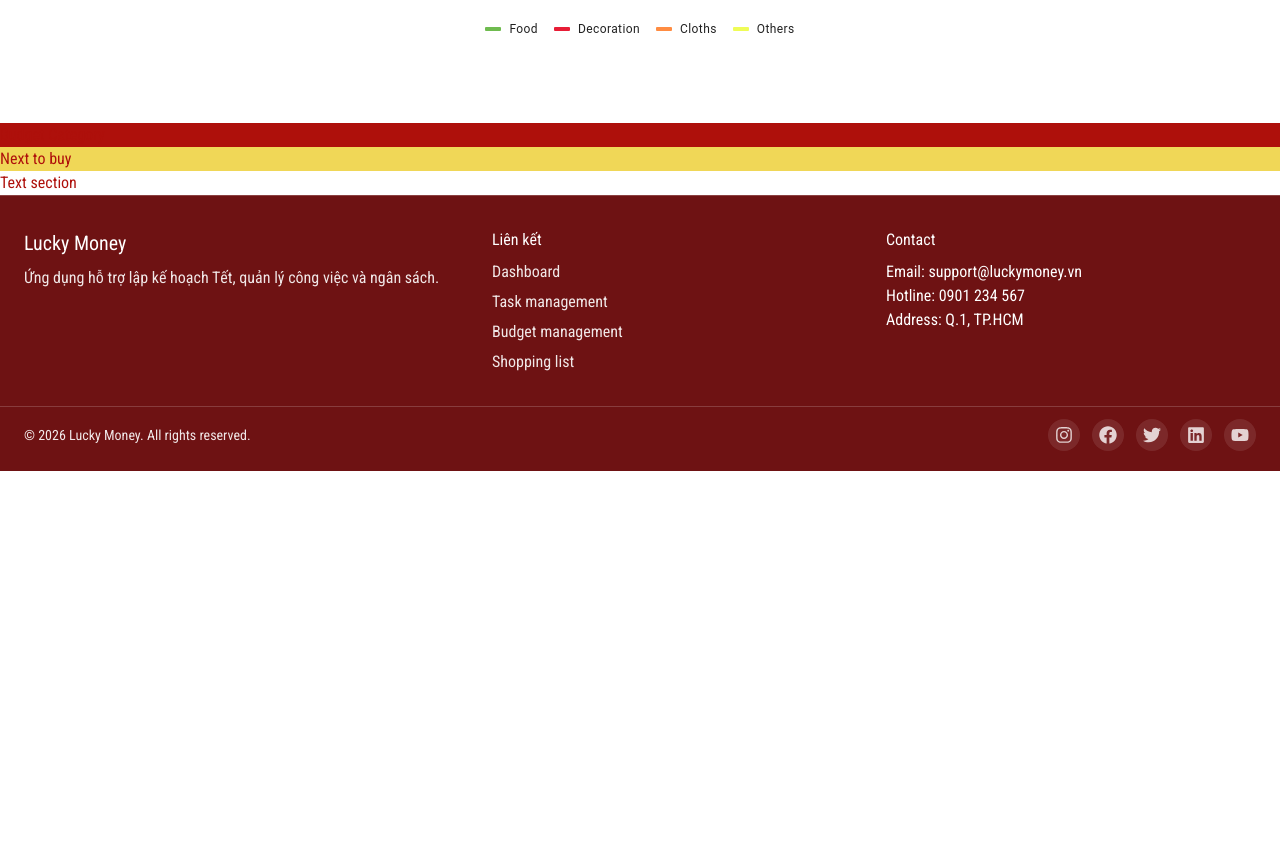
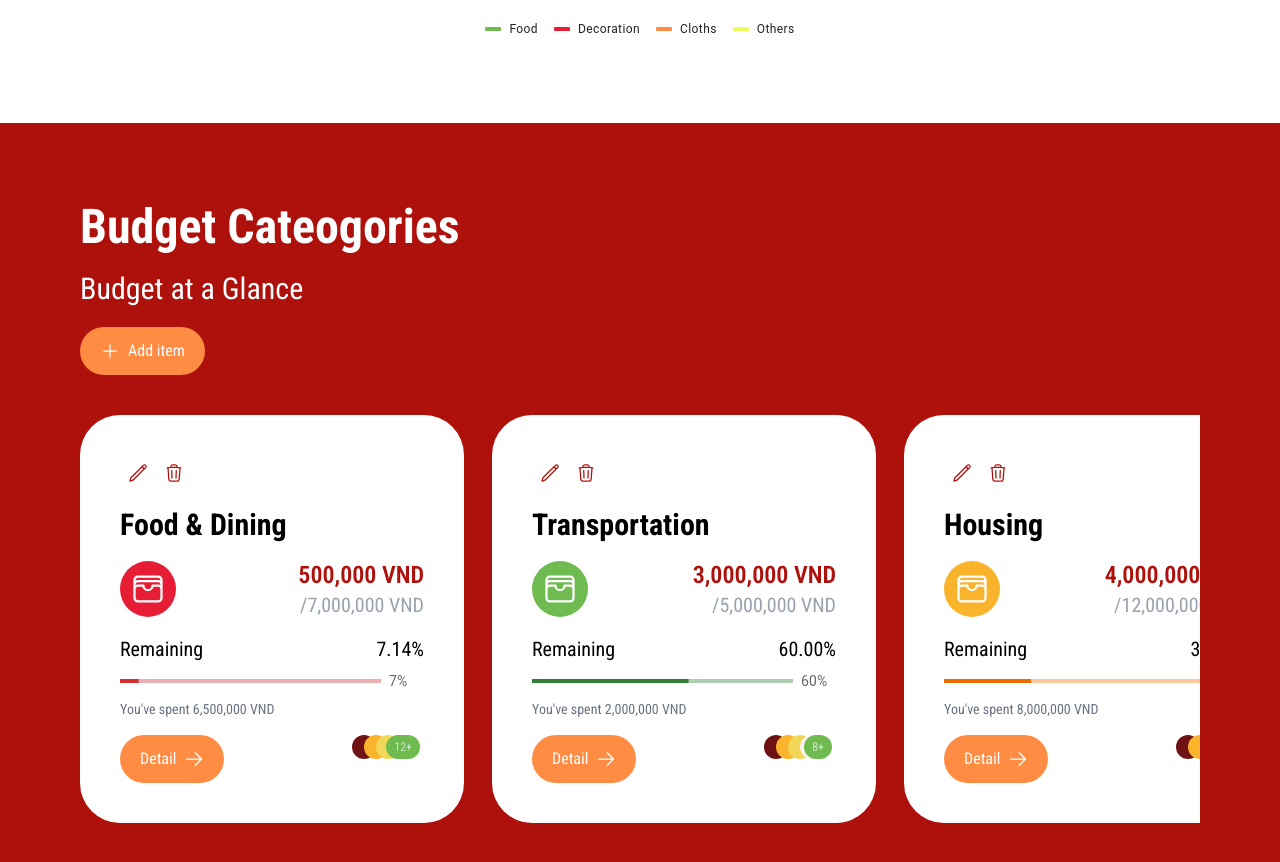
Before and after one commit to avytran/tet-planner-pro-frontend, a React (Vite) app in the folder front-end/: page /budget-management in a window 1280 px wide. Shown: the part 1900-2762 px from the top of the page. Before the commit the page ends 2371 px from the top, so only its background shows below. Built offline with nearby package versions, Linux system fonts and the light colour scheme; a web font is replaced by a local one.

Commit message:
feat(US50): budget management budget categories

```diff
--- a/front-end/src/components/BudgetCategoryCard/BudgetCategoryCard.jsx
+++ b/front-end/src/components/BudgetCategoryCard/BudgetCategoryCard.jsx
@@ -1,6 +1,15 @@
-import { PencilIcon, TrashIcon, WalletIcon } from "@heroicons/react/24/outline";
+import {
+  ArrowRightIcon,
+  PencilIcon,
+  TrashIcon,
+  WalletIcon,
+} from "@heroicons/react/24/outline";
 // import { Progress } from "@/components/ui/progress";
 import React from "react";
+import CommonButton from "../Button/CommonButton";
+import LinearProgress from "@mui/material/LinearProgress";
+import Typography from "@mui/material/Typography";
+import Box from "@mui/material/Box";
 
 export default function BudgetCategoryCard({
   category,
@@ -9,18 +18,23 @@ export default function BudgetCategoryCard({
   itemsCount,
 }) {
   const remainingAmount = totalAmount - amountSpent;
-  const percentageUsed = (amountSpent / totalAmount) * 100;
+  const percentageUsed = ((amountSpent / totalAmount) * 100).toFixed(2);
+  const percentegeRemain = (100 - percentageUsed).toFixed(2);
   let color = "success";
   if (percentageUsed > 50 && percentageUsed <= 80) {
     color = "accent-soft";
   } else if (percentageUsed > 80) {
-    color = "highlight";
+    color = "danger";
   }
   return (
-    <div className="p-10 w-xs md:w-sm bg-white rounded-[40px] flex flex-col gap-4 ">
+    <div className="p-10 w-xs md:w-sm bg-white rounded-[40px] flex flex-col gap-4 shrink-0 ">
       <div className="flex ">
-        <PencilIcon className="w-5 h-5 mr-4 " />
-        <TrashIcon className="w-5 h-5 mr-4 " />
+        <button className=" cursor-pointer p-2 rounded-xl hover:bg-bg">
+          <PencilIcon className="w-5 h-5  " />
+        </button>
+        <button className=" cursor-pointer p-2 rounded-xl hover:bg-bg">
+          <TrashIcon className="w-5 h-5  " />
+        </button>
       </div>
       <p className="font-bold text-3xl text-left text-black">{category}</p>
       <div className="flex justify-between items-center">
@@ -42,9 +56,29 @@ export default function BudgetCategoryCard({
         <div className="flex justify-between">
           <p className="font-normal text-xl text-black text-left">Remaining</p>
           <span className="font-normal text-xl text-black text-left">
-            {percentageUsed}%
+            {percentegeRemain}%
           </span>
         </div>
+        <Box sx={{ display: "flex", alignItems: "center" }}>
+          <Box sx={{ width: "100%", mr: 1 }}>
+            <LinearProgress
+              variant="determinate"
+              value={percentegeRemain}
+              color={
+                percentegeRemain > 50
+                  ? "success"
+                  : percentegeRemain > 20 && percentegeRemain < 50
+                    ? "warning"
+                    : "error"
+              }
+            />
+          </Box>
+          <Box sx={{ minWidth: 35 }}>
+            <Typography variant="body2" sx={{ color: "text.secondary" }}>
+              {`${Math.round(percentegeRemain)}%`}
+            </Typography>
+          </Box>
+        </Box>
 
         {/* <Progress value={75} className="*:bg-success" /> */}
         <span className="font-normal text-sm text-gray-500 text-left">
@@ -52,7 +86,10 @@ export default function BudgetCategoryCard({
         </span>
       </div>
       <div className="flex justify-between relative">
-        <button>Detail</button>
+        <CommonButton
+          label={"Detail"}
+          trailingIcon={<ArrowRightIcon className="h-5 w-5" />}
+        />
         <div className="flex">
           <div className="h-6 w-6 bg-primary-strong rounded-full absolute right-12" />
           <div className="h-6 w-6 bg-accent-soft rounded-full absolute right-9" />
--- a/front-end/src/components/Button/CommonButton.jsx
+++ b/front-end/src/components/Button/CommonButton.jsx
@@ -18,7 +18,7 @@ export default function CommonButton({
   return (
     <button
       type={type}
-      className={`font-normal text-white rounded-3xl flex py-3 px-4 justify-between gap-2 items-center cursor-pointer transition duration-300 ${colorClasses[color]}  ${className}`}
+      className={`w-fit font-normal text-white rounded-3xl flex py-3 px-5 justify-between gap-2 items-center cursor-pointer transition duration-300 ${colorClasses[color]}  ${className}`}
       onClick={onClick}
     >
       {leadingIcon}
--- a/front-end/src/layouts/MainLayout/MainLayout.css
+++ b/front-end/src/layouts/MainLayout/MainLayout.css
@@ -8,3 +8,12 @@
   flex: 1;
   /* padding: 24px; */
 }
+@layer utilities {
+  .no-scrollbar::-webkit-scrollbar {
+    display: none;
+  }
+  .no-scrollbar {
+    -ms-overflow-style: none;
+    scrollbar-width: none;
+  }
+}
--- a/front-end/src/pages/BudgetManagementPage/BudgetManagementPage.jsx
+++ b/front-end/src/pages/BudgetManagementPage/BudgetManagementPage.jsx
@@ -7,13 +7,14 @@ import { PieChart } from "@mui/x-charts/PieChart";
 import PieCenterLabel from "../../components/ChartsComponent/PieCenterLabel.jsx";
 import { Gauge, gaugeClasses } from "@mui/x-charts/Gauge";
 import { Box, Typography } from "@mui/material";
-import { PencilIcon } from "@heroicons/react/24/outline";
+import { PencilIcon, PlusIcon } from "@heroicons/react/24/outline";
 import { LineChart } from "@mui/x-charts/LineChart";
+import CommonButton from "../../components/Button/CommonButton.jsx";
 
 export default function BudgetManagementPage() {
   const value = 6500000;
   const max = 10000000;
-  const percent = Math.round((value / max) * 100);
+  const percent = ((value / max) * 100).toFixed(2);
 
   const STATUS_CONFIG = {
     safe: {
@@ -67,6 +68,57 @@ export default function BudgetManagementPage() {
       price: 300000,
       quantity: 5,
       category: "Food",
+    },
+  ];
+
+  const categoriesData = [
+    {
+      name: "Food & Dining",
+      amountSpent: 6500000,
+      totalAmount: 7000000,
+      itemsCount: 12,
+    },
+    {
+      name: "Transportation",
+      amountSpent: 2000000,
+      totalAmount: 5000000,
+      itemsCount: 8,
+    },
+    {
+      name: "Housing",
+      amountSpent: 8000000,
+      totalAmount: 12000000,
+      itemsCount: 6,
+    },
+    {
+      name: "Utilities",
+      amountSpent: 1500000,
+      totalAmount: 3000000,
+      itemsCount: 4,
+    },
+    {
+      name: "Shopping",
+      amountSpent: 4500000,
+      totalAmount: 8000000,
+      itemsCount: 10,
+    },
+    {
+      name: "Entertainment",
+      amountSpent: 3500000,
+      totalAmount: 6000000,
+      itemsCount: 5,
+    },
+    {
+      name: "Travel",
+      amountSpent: 7000000,
+      totalAmount: 10000000,
+      itemsCount: 3,
+    },
+    {
+      name: "Health & Fitness",
+      amountSpent: 2500000,
+      totalAmount: 4000000,
+      itemsCount: 7,
     },
   ];
 
@@ -258,7 +310,34 @@ export default function BudgetManagementPage() {
           />
         </div>
       </div>
-      <div className="bg-primary">Budget Category</div>
+      <div className="bg-primary w-full flex flex-col justify-center  gap-5 py-12 px-4  md:p-20 relative">
+        <h1 className="font-bold text-5xl text-white">Budget Cateogories</h1>
+        <p className="font-normal text-xl md:text-3xl text-left text-white">
+          Budget at a Glance
+        </p>
+        <CommonButton
+          leadingIcon={<PlusIcon className="h-5 w-5" />}
+          label={"Add item"}
+          onClick={() => alert("Button clicked!")}
+          color={"accent"}
+        />
+        <div
+          className="flex gap-7  overflow-x-auto py-5  [&::-webkit-scrollbar]:h-1
+  [&::-webkit-scrollbar-track]:bg-gray-100
+  [&::-webkit-scrollbar-thumb]:bg-gray-400
+  "
+        >
+          {categoriesData.map((category, index) => (
+            <BudgetCategoryCard
+              key={index}
+              category={category.name}
+              amountSpent={category.amountSpent}
+              totalAmount={category.totalAmount}
+              itemsCount={category.itemsCount}
+            />
+          ))}
+        </div>
+      </div>
       <div className="bg-festive">Next to buy</div>
       <div className="bg-white">Text section</div>
     </div>
```
